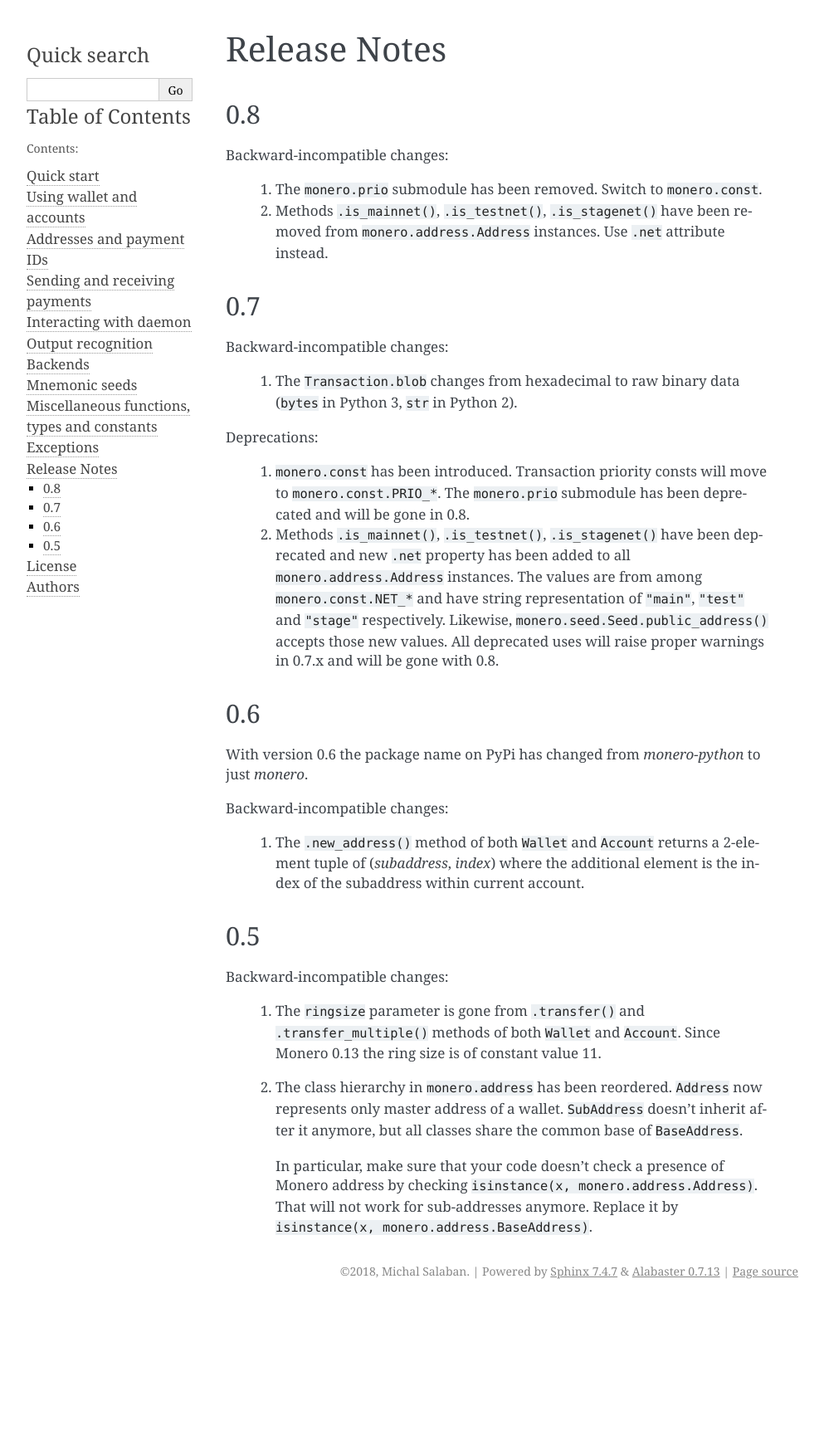
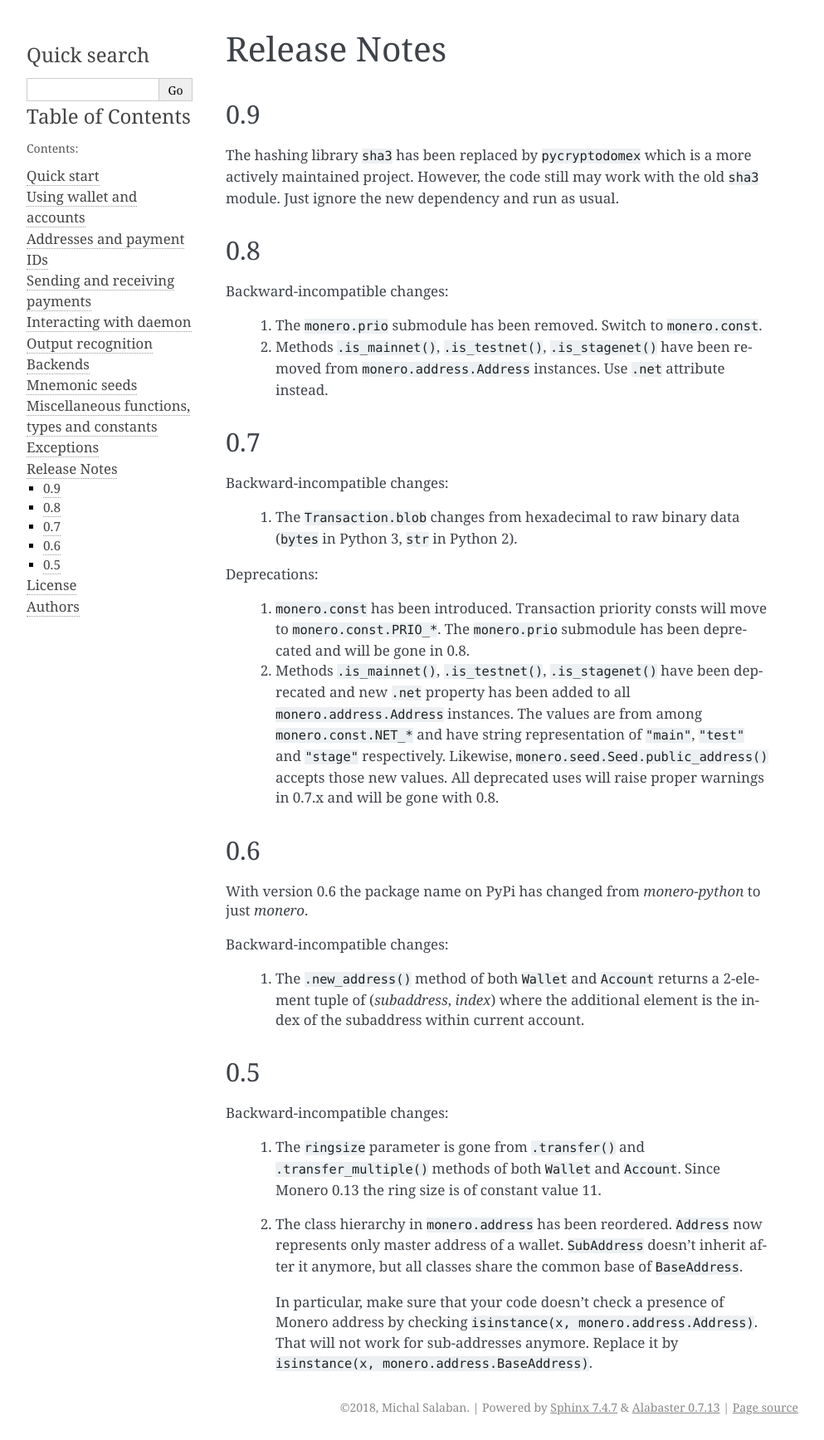
Before and after one commit to monero-ecosystem/monero-python, a Sphinx documentation site: the page built from docs/source/release_notes.rst, in a window 1280 px wide. Shown: the whole page at 83% size, without its empty margins (148-1141 px from the left). Built offline with Sphinx 7.4.7, drawn with Linux system fonts in a browser that asks for light colours; before the commit the page ends 1571 px from its top, so only the background shows below that.

Commit message:
Add release note

```diff
--- a/docs/source/release_notes.rst
+++ b/docs/source/release_notes.rst
@@ -1,5 +1,12 @@
 Release Notes
 =============
+
+0.9
+---
+
+The hashing library ``sha3`` has been replaced by ``pycryptodomex`` which is a more actively
+maintained project. However, the code still may work with the old ``sha3`` module. Just ignore
+the new dependency and run as usual.
 
 0.8
 ---
```
